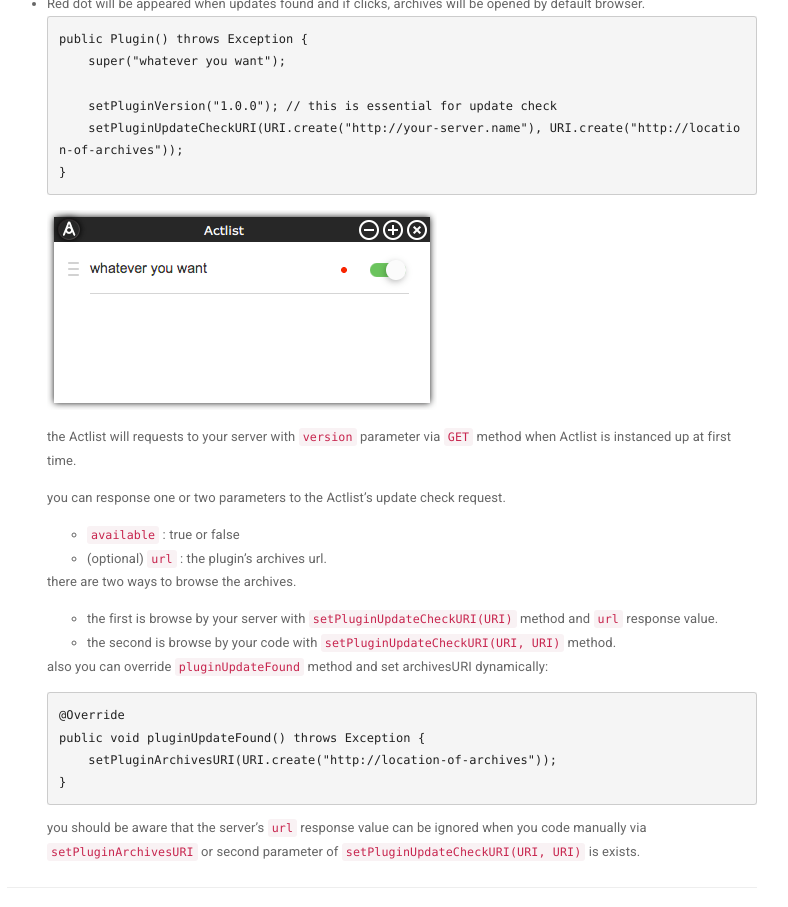
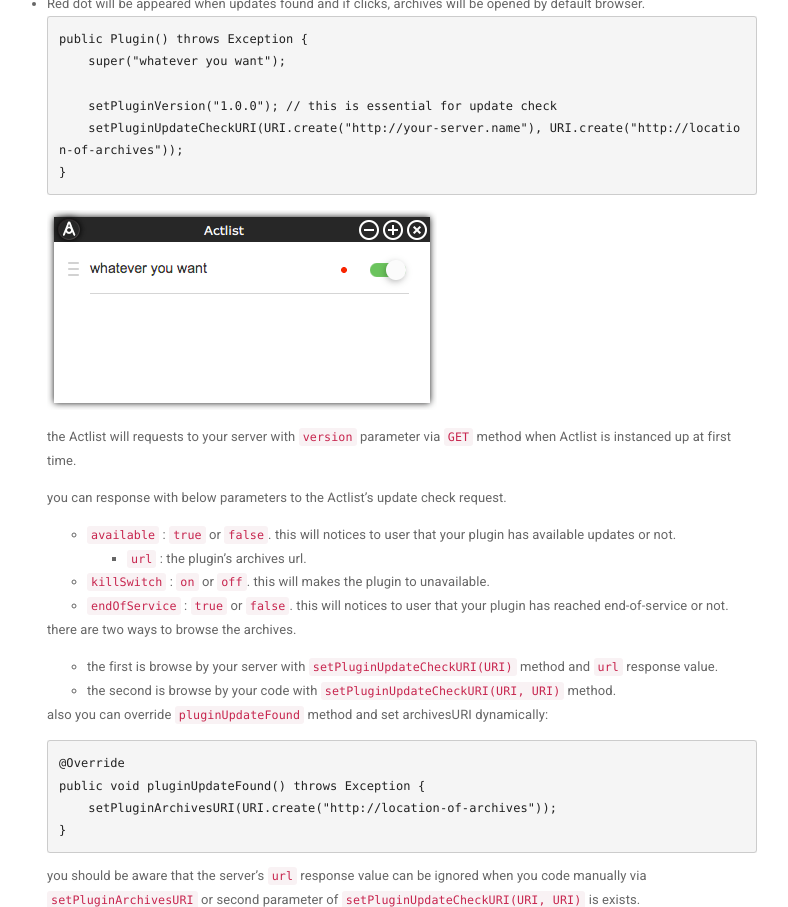
Before and after one commit to actlist/actlist.io, a Jekyll site: the page built from _docs/plugin-development-guide/update-check.md, in a window 1280 px wide and 1316 px high, cut to the strip 191-1098 px from the top of the window. Shown: the whole strip, without its empty margins (453-1241 px from the left). Built offline with Jekyll 4.4.1, drawn with Linux system fonts in a browser that asks for light colours; nearby versions of some CDN libraries.

Commit message:
some documents have been updated.
- quick start
- update check

```diff
--- a/_docs/plugin-development-guide/update-check.md
+++ b/_docs/plugin-development-guide/update-check.md
@@ -17,9 +17,11 @@
 
   the Actlist will requests to your server with `version` parameter via `GET` method when Actlist is instanced up at first time.
 
-  you can response one or two parameters to the Actlist's update check request.
-    * `available` : true or false
-    * (optional) `url` : the plugin's archives url.
+  you can response with below parameters to the Actlist's update check request.
+    * `available` : `true` or `false`. this will notices to user that your plugin has available updates or not.
+      * `url` : the plugin's archives url.
+    * `killSwitch` : `on` or `off`. this will makes the plugin to unavailable.
+    * `endOfService` : `true` or `false`. this will notices to user that your plugin has reached end-of-service or not.
 
   there are two ways to browse the archives.
     * the first is browse by your server with `setPluginUpdateCheckURI(URI)` method and `url` response value.
```
Also changed, not shown: _docs/index.md (+1 -1 lines).
